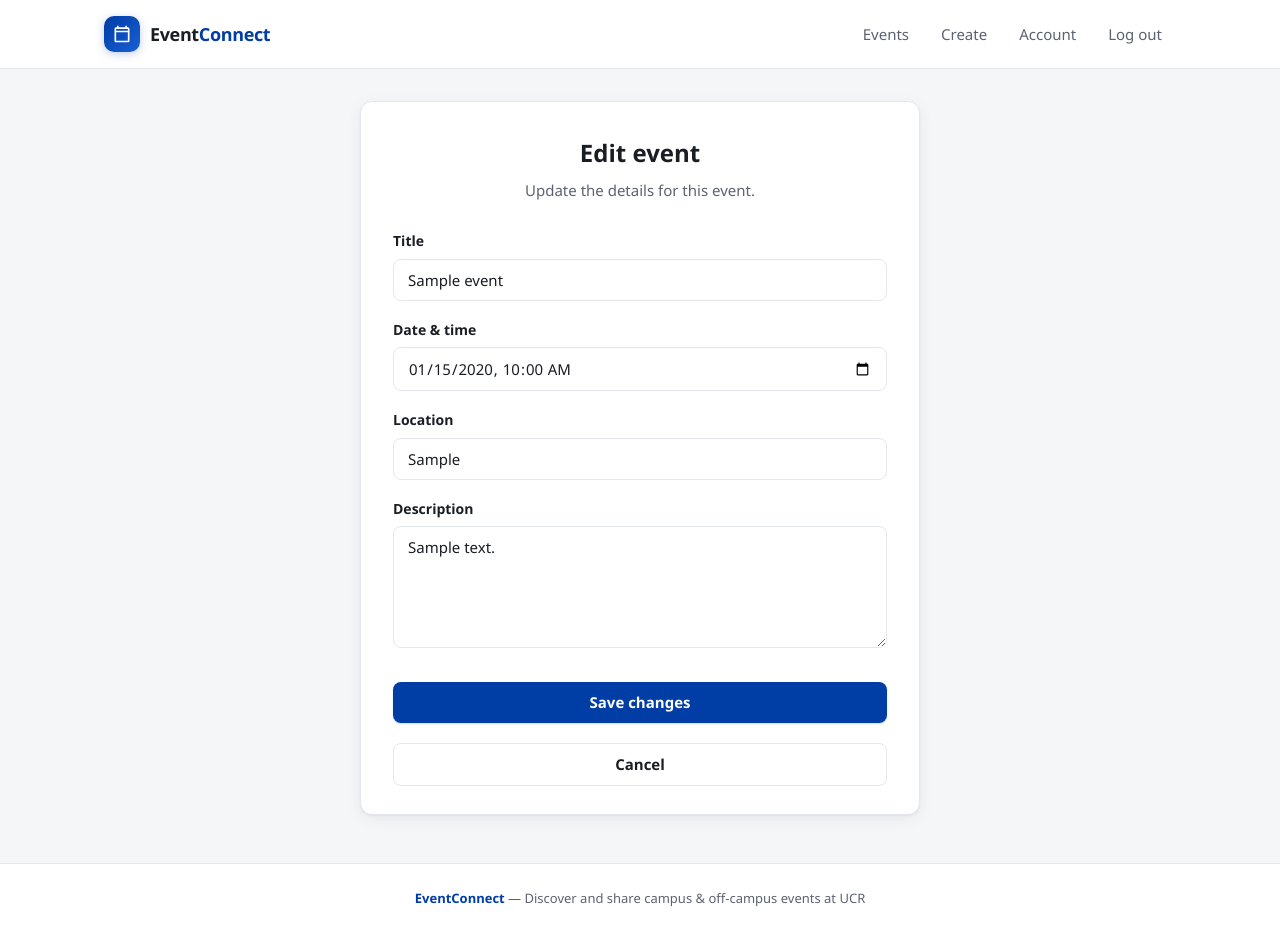
After one commit to XiyuanWu/EventConnect, a Django app: page /events/1/edit/ in a window 1280 px wide. The commit adds this page. Run offline with Django 5.2, Linux system fonts and the light colour scheme; a user stored in the database is signed in; tables that the repository leaves empty hold one stand-in row (values such as "Sample post").

Commit message:
add feature

```diff
--- a/events/urls.py
+++ b/events/urls.py
@@ -7,6 +7,7 @@ app_name = "events"
 urlpatterns = [
     path("", views.event_list, name="event_list"),
     path("create/", views.event_create, name="event_create"),
+    path("<str:event_id>/edit/", views.event_edit, name="event_edit"),
     path("<str:event_id>/delete/", views.event_delete, name="event_delete"),
     path("<str:event_id>/comments/create/", views.comment_create, name="comment_create"),
     path("<str:event_id>/", views.event_detail, name="event_detail"),
--- a/events/views.py
+++ b/events/views.py
@@ -84,6 +84,32 @@ def event_create(request):
 
 
 @login_required
+def event_edit(request, event_id):
+    event = get_object_or_404(Event, pk=event_id)
+    if event.created_by != request.user:
+        return HttpResponseForbidden("You can only edit events you created.")
+    if request.method == "POST":
+        title = request.POST.get("title", "").strip()
+        starts_at = request.POST.get("starts_at", "").strip()
+        location = request.POST.get("location", "").strip()
+        description = request.POST.get("description", "").strip()
+        if title and starts_at and location and description:
+            event.title = title
+            event.starts_at = starts_at
+            event.location = location
+            event.description = description
+            event.save()
+            messages.success(request, "Event updated.")
+            return redirect("events:event_detail", event_id=event.id)
+        return render(
+            request,
+            "events/event_edit.html",
+            {"event": event, "error": "All fields are required."},
+        )
+    return render(request, "events/event_edit.html", {"event": event})
+
+
+@login_required
 def event_delete(request, event_id):
     event = get_object_or_404(Event, pk=event_id)
     if event.created_by != request.user:
--- /dev/null
+++ b/templates/events/event_edit.html
@@ -0,0 +1,40 @@
+{% extends "base.html" %}
+
+{% block title %}Edit Event{% endblock %}
+
+{% block content %}
+<div class="container">
+  <div class="form-card form-card--wide">
+    <h1>Edit event</h1>
+    <p class="subtitle">Update the details for this event.</p>
+
+    {% if error %}
+      <div class="alert alert--error">{{ error }}</div>
+    {% endif %}
+
+    <form method="post">
+      {% csrf_token %}
+      <div class="form-group">
+        <label for="title">Title</label>
+        <input type="text" id="title" name="title" required value="{{ event.title }}" placeholder="e.g. Study group at Rivera Library">
+      </div>
+      <div class="form-group">
+        <label for="starts_at">Date &amp; time</label>
+        <input type="datetime-local" id="starts_at" name="starts_at" required value="{{ event.starts_at|date:'Y-m-d\TH:i' }}">
+      </div>
+      <div class="form-group">
+        <label for="location">Location</label>
+        <input type="text" id="location" name="location" required value="{{ event.location }}" placeholder="e.g. UCR Bell Tower, Riverside">
+      </div>
+      <div class="form-group">
+        <label for="description">Description</label>
+        <textarea id="description" name="description" rows="5" required placeholder="What should people know about this event?">{{ event.description }}</textarea>
+      </div>
+      <div class="btn-group">
+        <button type="submit" class="btn btn--primary">Save changes</button>
+        <a href="{% url 'events:event_detail' event.id %}" class="btn btn--secondary">Cancel</a>
+      </div>
+    </form>
+  </div>
+</div>
+{% endblock %}
```
Also changed, not shown: templates/events/event_detail.html (+7 -0 lines).
